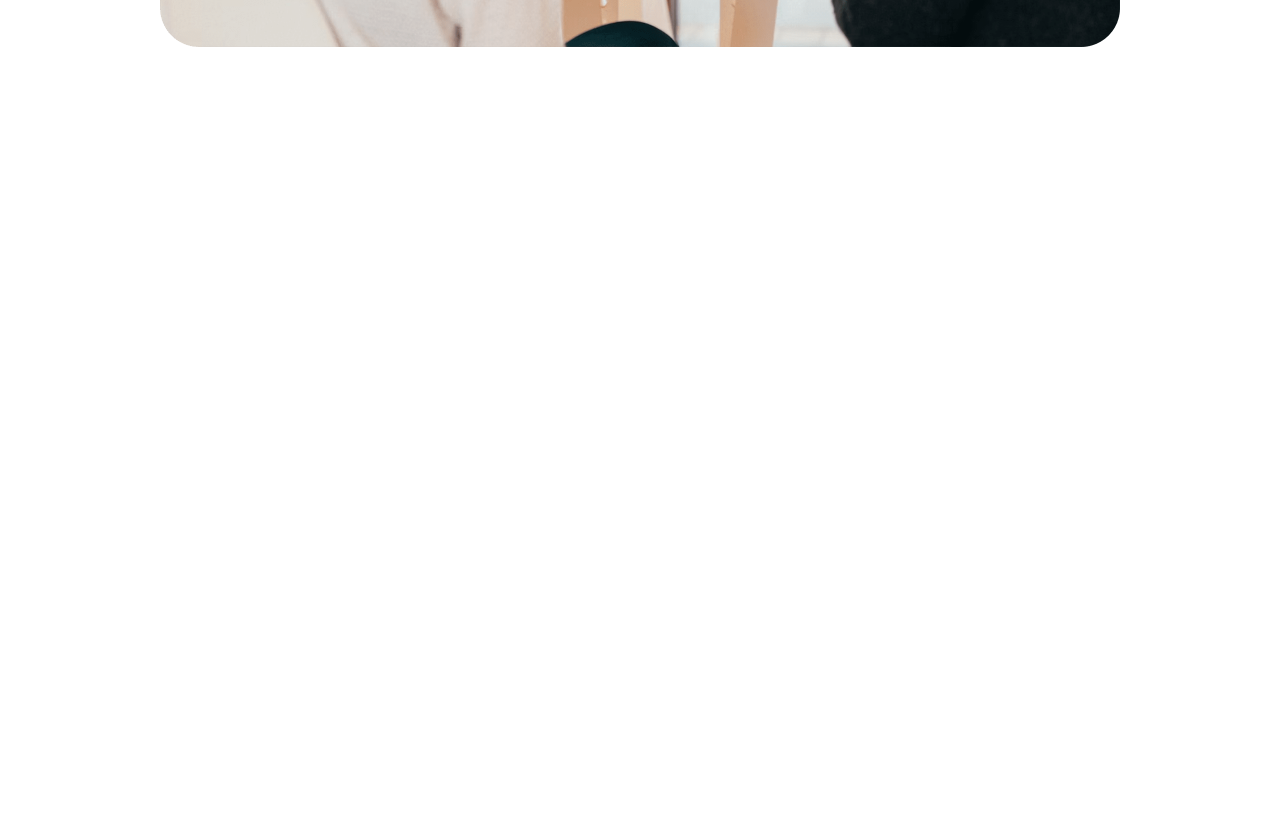
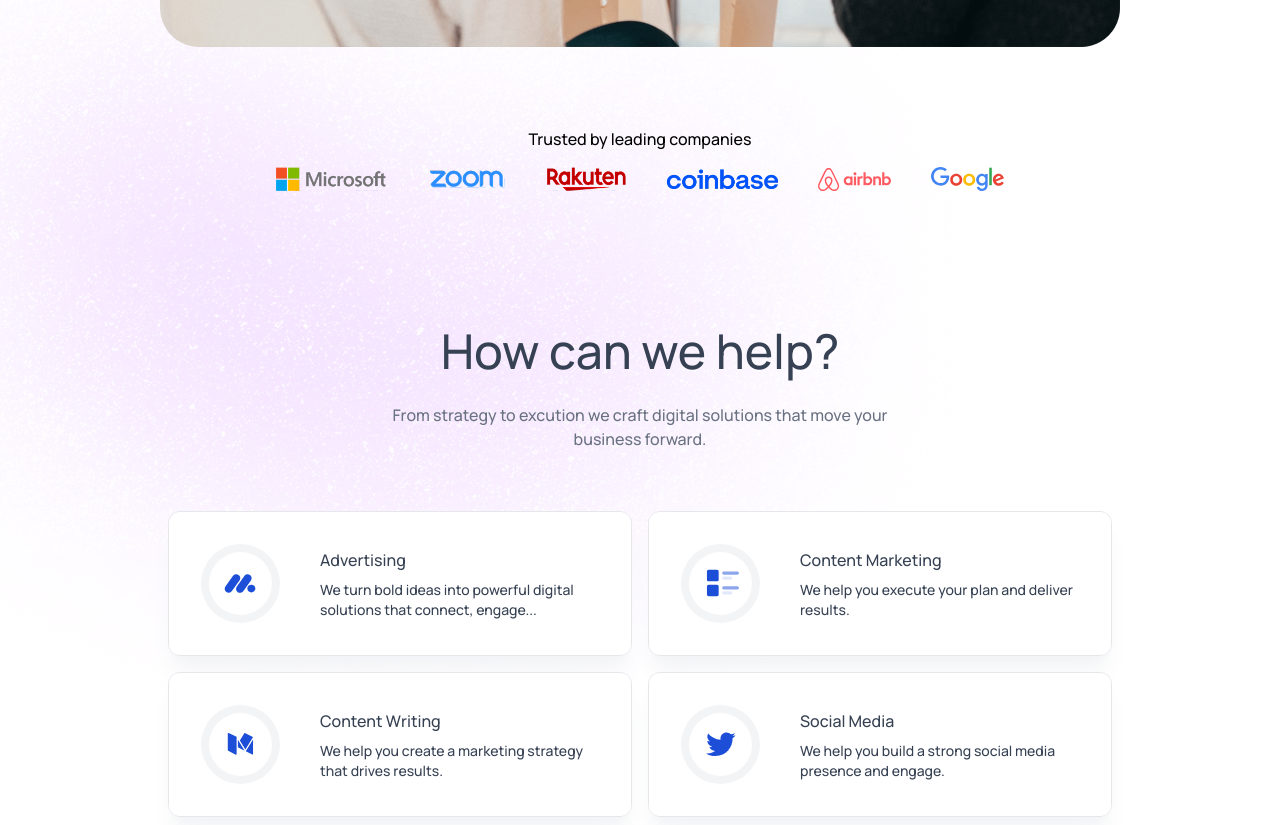
Before and after one commit to AnwarMohammadi2001/Agency.AI, a React (Vite) app: page / in a window 1280 px wide. Shown: the part 1000-1825 px from the top of the page. Before the commit the page ends 1127 px from the top, so only its background shows below. Built offline with nearby package versions, Linux system fonts and the light colour scheme.

Commit message:
complete the services section

```diff
--- a/index.html
+++ b/index.html
@@ -1,5 +1,5 @@
 <!doctype html>
-<html lang="en">
+<html lang="en" class="scroll-smooth">
   <head>
     <meta charset="UTF-8" />
     <link rel="icon" type="image/svg+xml" href="/favicon.ico" />
--- a/src/App.jsx
+++ b/src/App.jsx
@@ -1,6 +1,8 @@
 import React, { useState } from "react";
 import Navbar from "./components/Navbar";
 import Hero from "./components/Hero";
+import TrustBy from "./components/TrustBy";
+import Serivces from "./components/Serivces";
 
 const App = () => {
   const [theme, setTheme] = useState(
@@ -10,6 +12,8 @@
     <div className="dark:bg-black  relative">
       <Navbar theme={theme} setTheme={setTheme} />
       <Hero />
+      <TrustBy />
+      <Serivces />
     </div>
   );
 };
--- /dev/null
+++ b/src/components/Serivces.jsx
@@ -0,0 +1,59 @@
+import React from "react";
+import assets from "../assets/assets";
+import Title from "./Title";
+import SerivesCard from "./SerivesCard";
+
+const Services = () => {
+  const servicesData = [
+    {
+      title: "Advertising",
+      description:
+        "We turn bold ideas into powerful digital solutions that connect, engage...",
+      icon: assets.ads_icon,
+    },
+    {
+      title: "Content Marketing",
+      description: "We help you execute your plan and deliver results.",
+      icon: assets.marketing_icon,
+    },
+    {
+      title: "Content Writing",
+      description:
+        "We help you create a marketing strategy that drives results.",
+      icon: assets.content_icon,
+    },
+    {
+      title: "Social Media",
+      description:
+        "We help you build a strong social media presence and engage.",
+      icon: assets.social_icon,
+    },
+  ];
+
+  return (
+    <div
+      id="services"
+      className="relative flex flex-col items-center gap-7 px-4 sm:px-12 lg:px-24 xl:px-40 pt-[120px] text-gray-700 dark:text-white"
+    >
+      {/* Background image */}
+      <img
+        src={assets.bgImage2}
+        alt=""
+        className="absolute -top-96 -left-72 z-[-1] dark:hidden"
+      />
+
+      <Title
+        title="How can we help?"
+        desc="From strategy to excution we craft digital solutions that move your business forward."
+      />
+
+      <div className="flex flex-col md:grid grid-cols-2">
+        {servicesData.map((serivce, index) => (
+          <SerivesCard service={serivce} index={index} key={index} />
+        ))}
+      </div>
+    </div>
+  );
+};
+
+export default Services;
--- /dev/null
+++ b/src/components/SerivesCard.jsx
@@ -0,0 +1,49 @@
+import React, { use, useRef, useState } from "react";
+
+const SerivesCard = ({ service, index }) => {
+  const [position, setPosition] = useState({ x: 0, y: 0 });
+  const [visible, setVisible] = useState(false);
+  const divRef = useRef(null);
+  const handleMouseMove = (e) => {
+    const bounds = divRef.current.getBoundingClientRect();
+    setPosition({
+      x: e.clientX - bounds.left,
+      y: e.clientY - bounds.top,
+    });
+  };
+
+  return (
+    <div
+      className="relative overflow-hidden max-w-lg m-2 sm:,-4 rounded-xl border border-gray-200 dark:border-gray-700 shadow-xl shadow-gray-100 dark:shadow-white/10"
+      onMouseLeave={() => setVisible(false)}
+      onMouseEnter={() => setVisible(true)}
+      ref={divRef}
+      onMouseMove={handleMouseMove}
+    >
+      <div
+        className={`pointer-events-none blur-2xl rounded-full bg-gradient-to-r from-blue-500 via-indigo-500 to-purple-500 w-[300px] h-[300px] absolute z-0 transition-opacity duration-500 mix-blend-lighten ${
+          visible ? "opacity-70" : "opacity-0"
+        }`}
+        style={{
+          top: position.y - 150,
+          left: position.x - 150,
+        }}
+      />
+      <div className="flex items-center gap-10 p-8 hover:p-7.5 hover:m-0.5 transition-all rounded-[10px] bg-white dark:bg-gray-900 z-10 relative ">
+        <div className="bg-gray-100 dark:bg-gray-700 rounded-full">
+          <img
+            src={service.icon}
+            alt=""
+            className="max-w-24 bg-white dark:bg-gray-900 rounded-full m-2"
+          />
+        </div>
+        <div className="flex-1">
+          <h3 className="font-bold">{service.title}</h3>
+          <p className="text-sm mt-2">{service.description}</p>
+        </div>
+      </div>
+    </div>
+  );
+};
+
+export default SerivesCard;
--- a/src/components/ThemeToggleBtn.jsx
+++ b/src/components/ThemeToggleBtn.jsx
@@ -27,14 +27,14 @@
           src={assets.sun_icon}
           alt="Light mode"
           onClick={() => setTheme("light")}
-          className="w-8 h-8 p-1 border border-gray-500 rounded-full"
+          className="w-8 h-8 p-1.5 border border-gray-500 rounded-full"
         />
       ) : (
         <img
           src={assets.moon_icon}
           alt="Dark mode"
           onClick={() => setTheme("dark")}
-          className="w-8 h-8 p-1 border border-gray-500 rounded-full"
+          className="w-8 h-8 p-1.5 border border-gray-500 rounded-full"
         />
       )}
     </button>
--- /dev/null
+++ b/src/components/Title.jsx
@@ -0,0 +1,14 @@
+import React from "react";
+
+const Title = ({ title, desc }) => {
+  return (
+    <>
+      <h2 className="text-3xl sm:text-5xl font-medium">{title}</h2>
+      <p className="max-w-lg text-center text-gray-500 dark:text-white/75 mb-6">
+        {desc}
+      </p>
+    </>
+  );
+};
+
+export default Title;
--- a/src/components/TrustBy.jsx
+++ b/src/components/TrustBy.jsx
@@ -1,7 +1,17 @@
 import React from "react";
+import { company_logos } from "../assets/assets";
 
 const TrustBy = () => {
-  return <div>TrustBy</div>;
+  return (
+    <div>
+      <h3 className="font-semibold text-center">Trusted by leading companies</h3>
+      <div className="flex items-center justify-center flex-wrap gap-10 m-4">
+        {company_logos.map((item , index)=>(
+            <img src={item} alt="" className="max-h-5 sm:max-h-6 dark:drop-shadow-xl" />
+        ))}
+      </div>
+    </div>
+  );
 };
 
 export default TrustBy;
```
